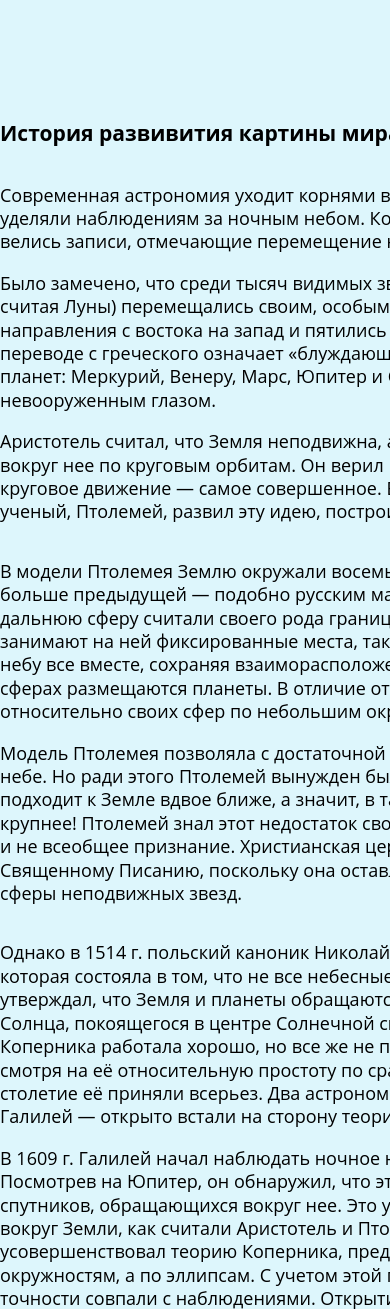
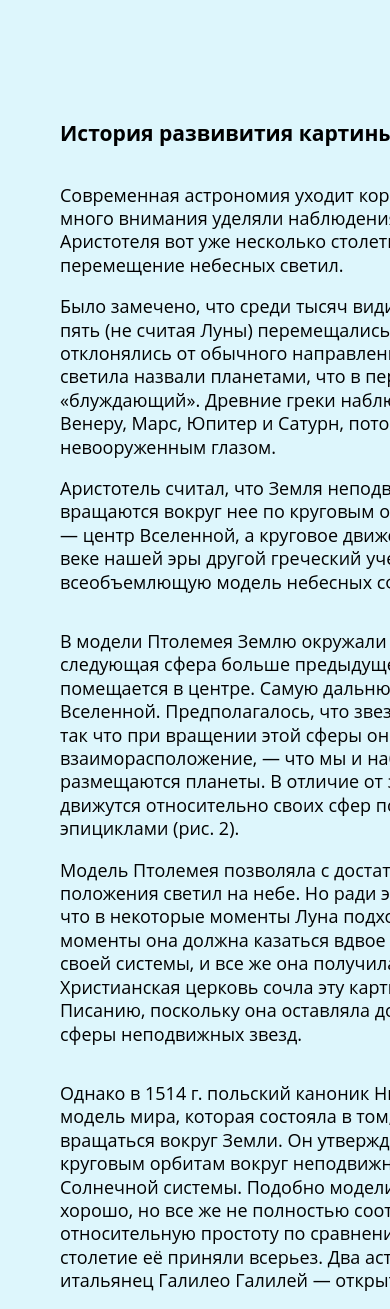
Before and after one commit to K-Mixail/finalProject, a PHP site: page /pages/sunSystem/sunSystem.html in a window 390 px wide; the page is wider, and only the part inside the window is pictured. Shown: the top 1309 px of that part. Run offline with PHP 8.4, Linux system fonts and the light colour scheme.

Commit message:
тест адаптации

```diff
--- a/pages/sunSystem/sunSystem.html
+++ b/pages/sunSystem/sunSystem.html
@@ -1,11 +1,14 @@
 <!DOCTYPE html>
-<html lang="en">
+<html lang="ru">
 <head>
     <meta charset="UTF-8">
     <meta http-equiv="X-UA-Compatible" content="IE=edge">
     <meta name="viewport" content="width=device-width, initial-scale=1.0">
+
     <link rel="stylesheet" href="../../styles/style.css">
-    <title>Document</title>
+    <link rel="stylesheet" href="../../styles/media.css">
+
+    <title>Cолнечная система</title>
 </head>
 <body>
 
--- /dev/null
+++ b/styles/media.css
@@ -0,0 +1,16 @@
+@media screen and (max-width: 1200px) {
+/* На устройства 1024px*/
+
+    .container {
+      padding-left: 60px;
+      padding-right: 60px;
+    }
+
+  }
+
+
+@media screen and (max-width: 1020px) {
+/* На устройства 768px*/
+
+
+}
--- a/styles/style.css
+++ b/styles/style.css
@@ -11,6 +11,7 @@ body {
 .container {
     width: 1140px;
     margin: 0 auto;
+    /* border: 2px solid red;  */
     font-weight: 400;
     font-size: 18px;
     line-height: 130%;
```
